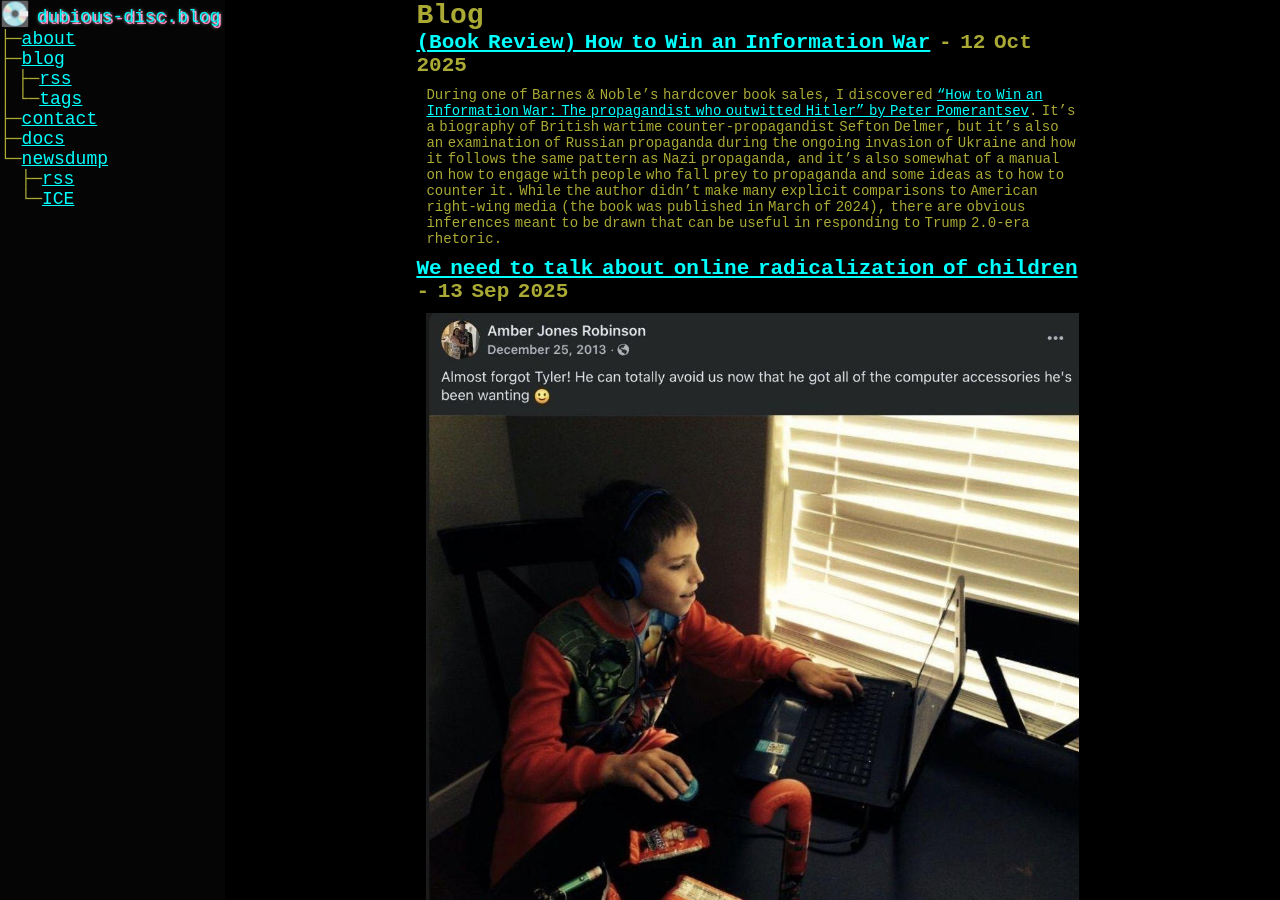
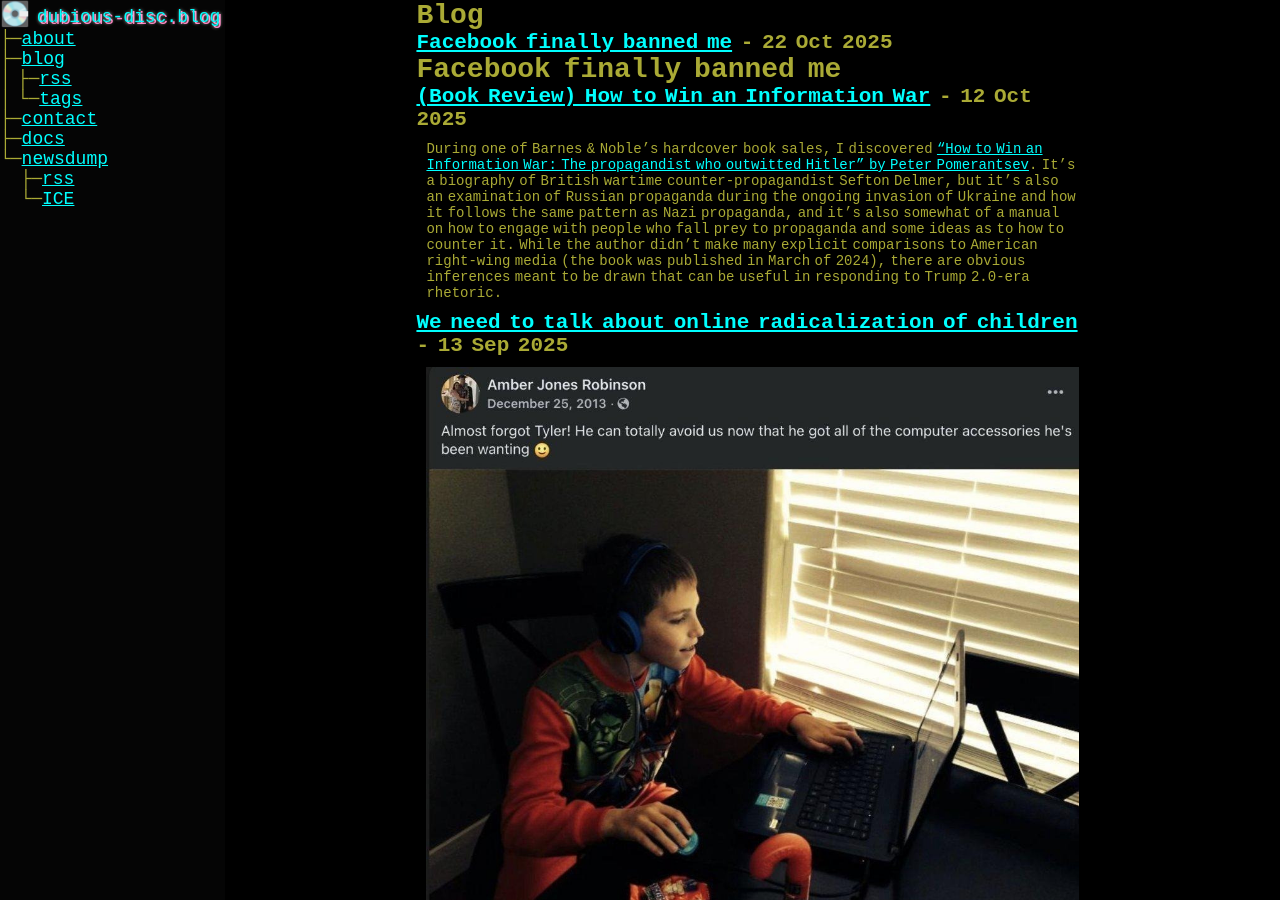
Before and after one commit to paranoid-porygon/paranoid-porygon.github.io, a Jekyll site: the page built from _pages/blog/blog.markdown, in a window 1280 px wide and 900 px high. Built offline with Jekyll 4.4.1, drawn with Linux system fonts in a browser that asks for light colours; a file with an impossible date is left out.

Commit message:
fixed missing date in post

```diff
--- a/_posts/published/2025-10-22-facebook-finally-banned-me.md
+++ b/_posts/published/2025-10-22-facebook-finally-banned-me.md
@@ -2,7 +2,7 @@
 layout: post
 title:  "Facebook finally banned me"
 summary: "Tried to check my messages and my account was disabled with no explanation and no recourse."
-date:
+date: 2025-10-22
 tags: [enshittification]
 published: true
 ---
```
